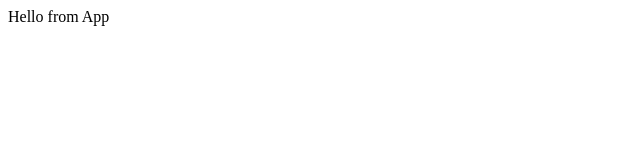
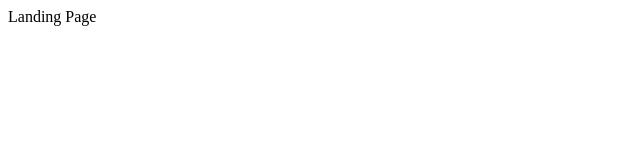
Before and after one commit to sahilrajput2019/PGFinder, a React (Create React App) app in the folder frontend/: page / in a window 1280 px wide. Shown: the top 160 px of the page, without its empty margins (0-640 px from the left). Built offline with nearby package versions, Linux system fonts and the light colour scheme.

Commit message:
Added visibility of .env file

```diff
--- a/frontend/src/App.js
+++ b/frontend/src/App.js
@@ -2,7 +2,7 @@ import React from "react";
 import { Switch, Route } from "react-router-dom";
 
 const App = () => {
-  return <div>Hello from App</div>;
+  return <div>Landing Page</div>;
 };
 
 export default App;
```
Also changed, not shown: 2 other files (tests, documents, lock files or other folders).
